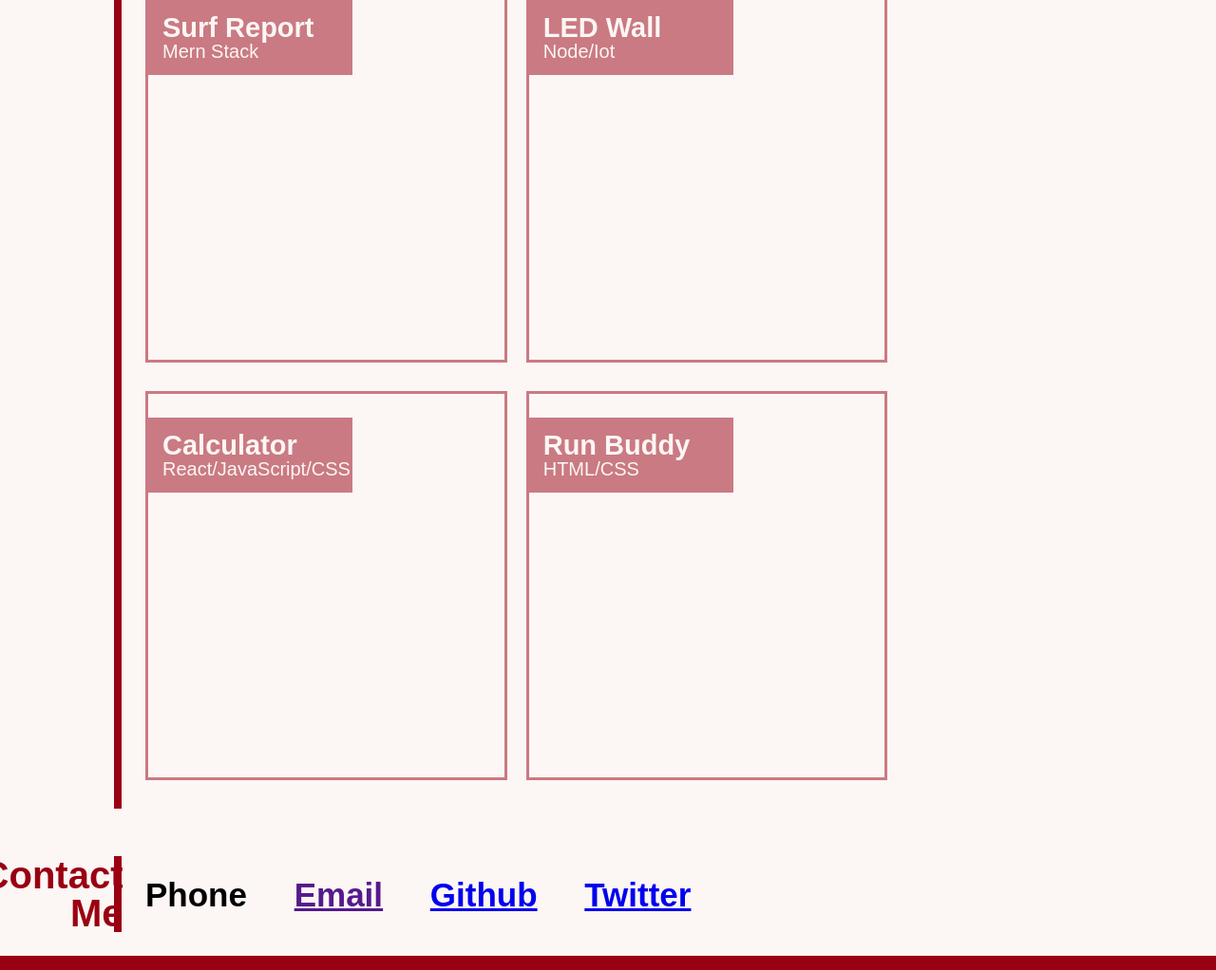
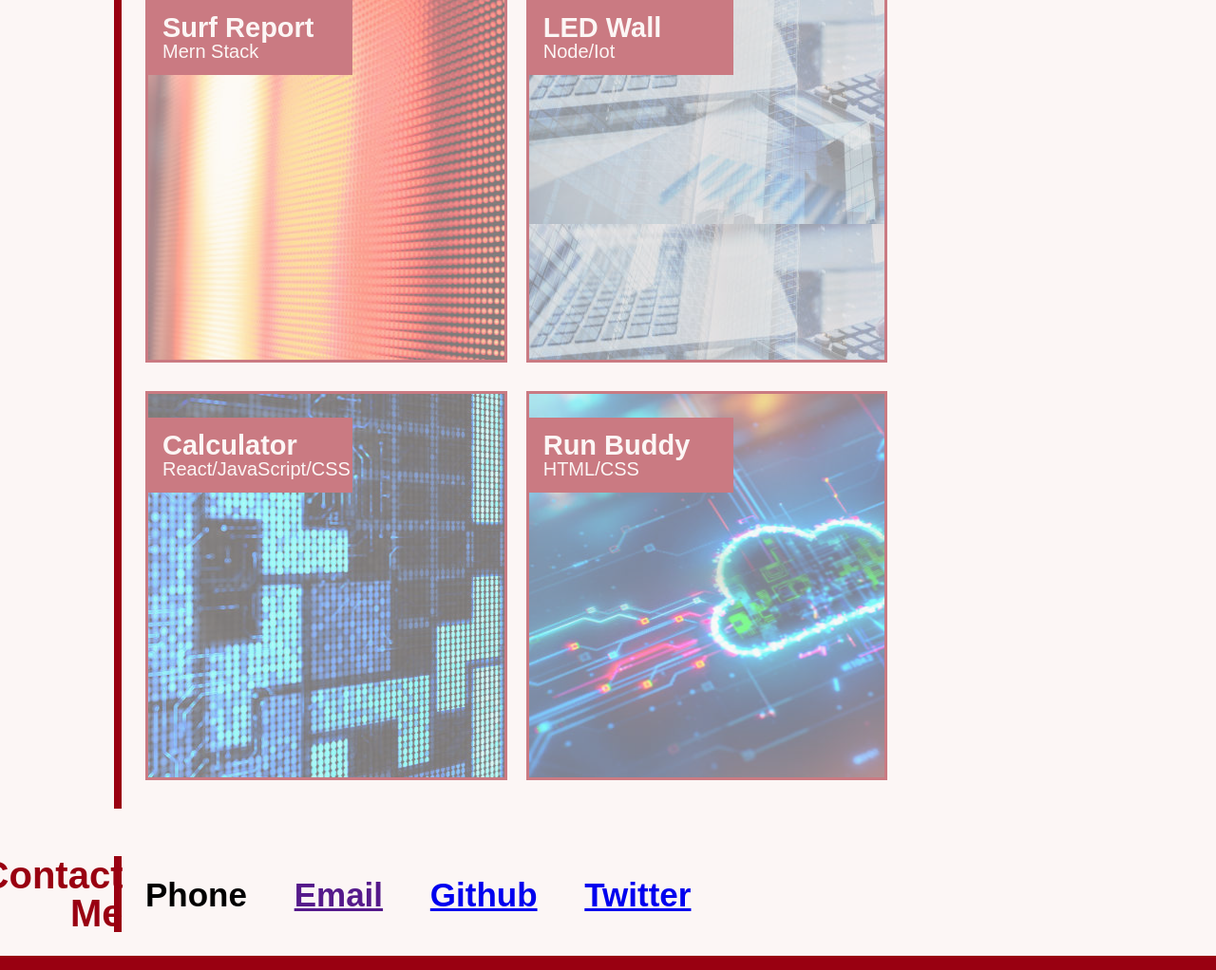
Before and after one commit to SamRiv18/CSS-portfolio-week2Homework, a plain HTML site: page index.html in a window 1280 px wide. Shown: the part 685-1707 px from the top of the page at 95% size. Drawn offline with Linux system fonts and the light colour scheme.

Commit message:
changed the url so images could be accessible in github

```diff
--- a/assests/css/styles.css
+++ b/assests/css/styles.css
@@ -150,24 +150,24 @@ body{
 .assigment_1 {
     border: solid #990011FF;
     height: 410px;
-    background-image: url(assests/images/led_wall.jpg);
+    background-image: url("../images/led_wall.jpg");
     opacity: 0.5;
 }
 
 .assigment_2 {
-    background-image: url(assests/images/calculator.jpg);
+    background-image: url("../images/calculator.jpg");
     border: solid #990011FF;
     opacity: 0.5;
 }
 
 .assigment_3 {
-    background-image: url(assests/images/pastel_puzzels.jpg);
+    background-image: url("../images/pastel_puzzels.jpg");
     border: solid #990011FF;
     opacity: 0.5;
 }
 
 .assigment_4 {
-    background-image: url(assests/images/Run_Buddy.jpg);
+    background-image: url("../images/Run_Buddy.jpg");
     border: solid #990011FF;
     opacity: 0.5;
 }
```
